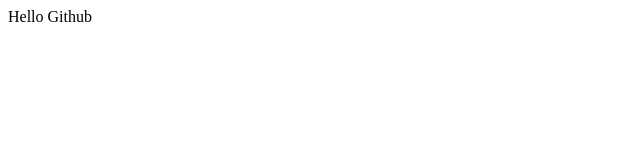
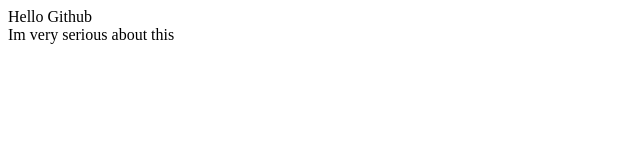
Before and after one commit to thaitran123/demo_repo, a plain HTML site: page index.html in a window 1280 px wide. Shown: the whole page, without its empty margins (0-640 px from the left). Drawn offline with Linux system fonts and the light colour scheme.

Commit message:
another commit

```diff
--- a/index.html
+++ b/index.html
@@ -1 +1,2 @@
 <div>Hello Github</div>
+<div>Im very serious about this</div>
```
